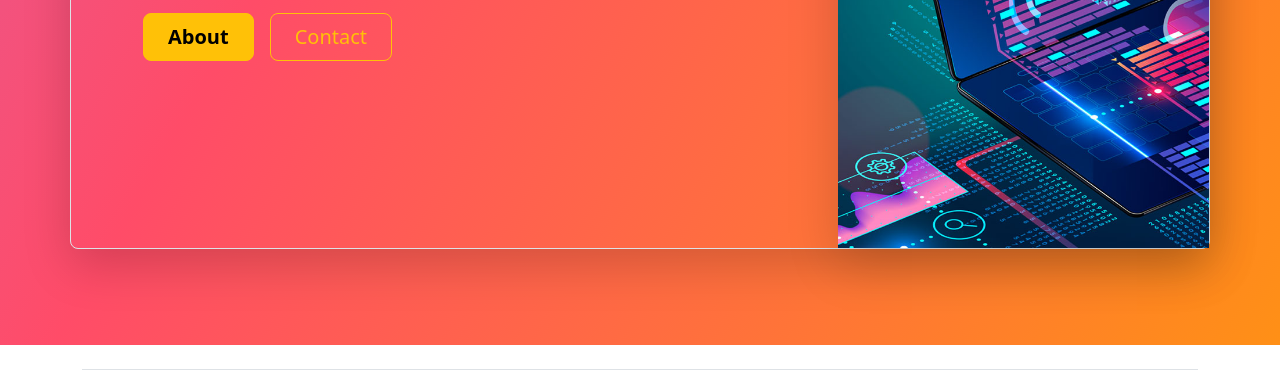
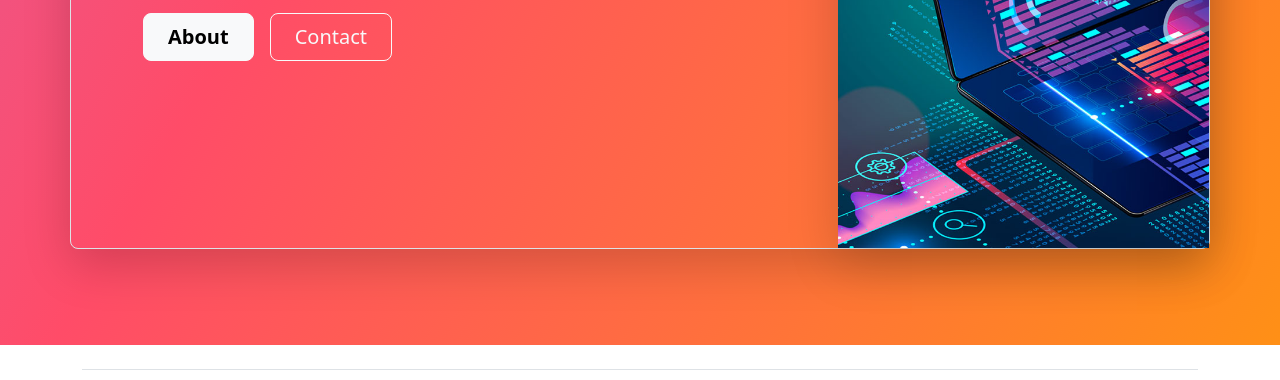
Before and after one commit to hafsa-go-dev/bootstrap-site1, a plain HTML site: page blog.html in a window 1280 px wide. Shown: the part 503-883 px from the top of the page. Drawn offline with nearby package versions, Linux system fonts and the light colour scheme.

Commit message:
creation

```diff
--- a/blog.html
+++ b/blog.html
@@ -52,8 +52,8 @@
                 <h1 class="display-4 fw-bold lh-1 text-body-emphasis">Creative Software Development</h1>
                 <p class="lead">This section is coming soon...</p>
                 <div class="d-grid gap-2 d-md-flex justify-content-md-start mb-4 mb-lg-3">
-                    <a href="./about.html"><button type="button" class="btn btn-warning btn-lg px-4 me-md-2 fw-bold">About</button>
-                    </a><a href="./contact.html"><button type="button" class="btn btn-outline-warning btn-lg px-4">Contact</button>
+                    <a href="./about.html"><button type="button" class="btn btn-light btn-lg px-4 me-md-2 fw-bold">About</button>
+                    </a><a href="./contact.html"><button type="button" class="btn btn-outline-light btn-lg px-4">Contact</button>
                 </a>
                 </div>
             </div>
```
Also changed, not shown: contact.html (+2 -2 lines), index.html (+2 -2 lines), portfolio.html (+2 -2 lines).
